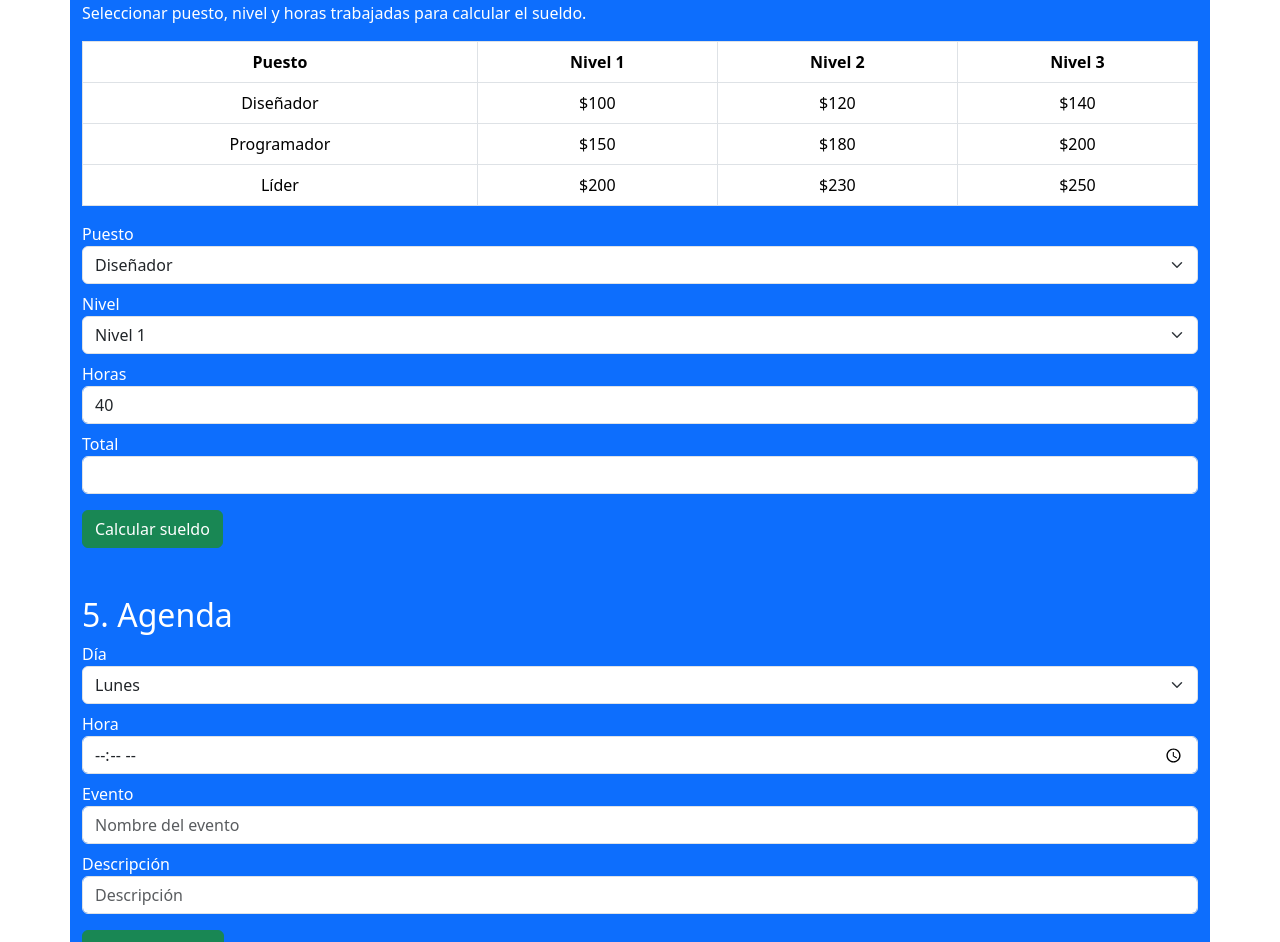
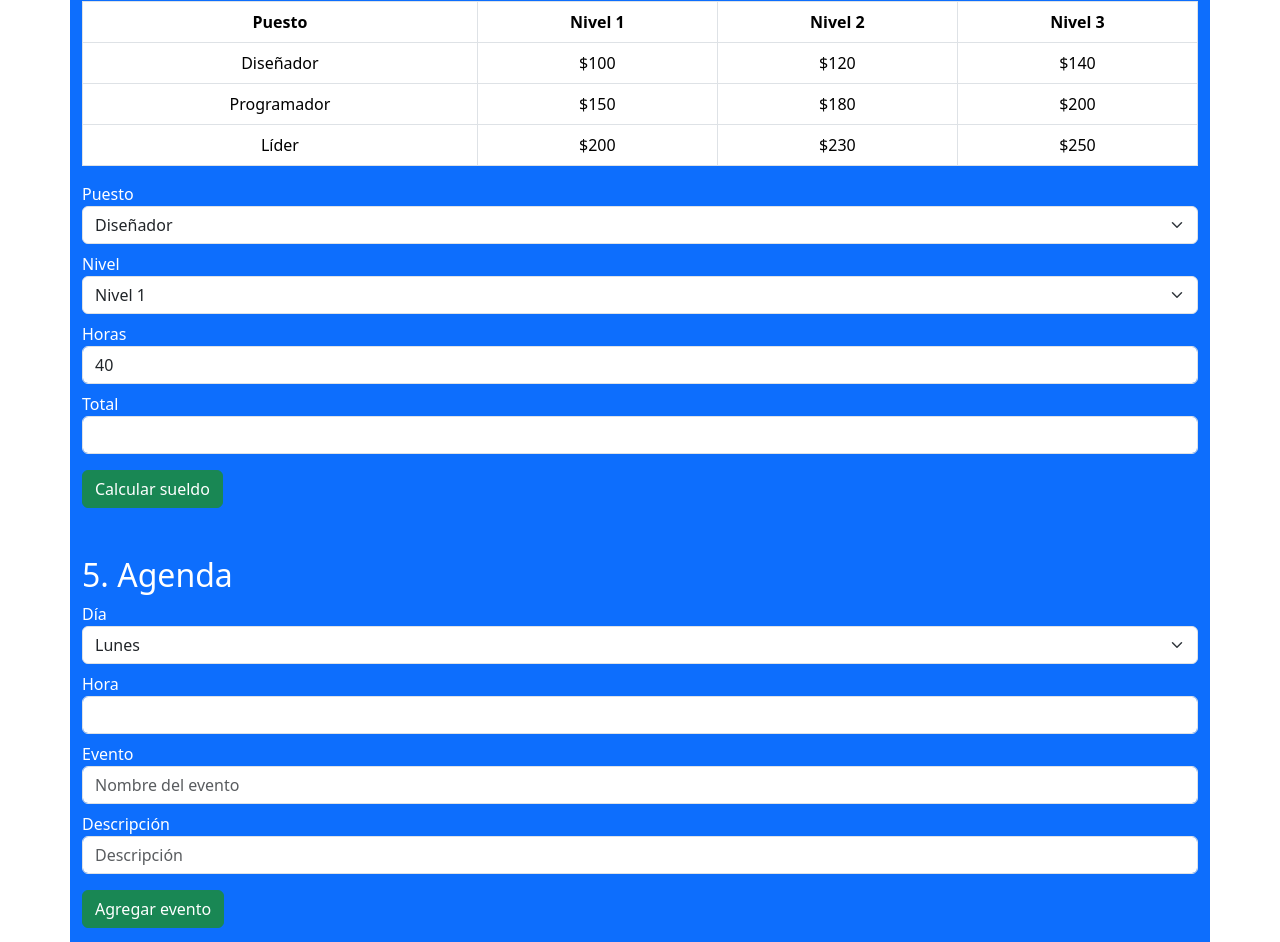
Before and after one commit to garnicasotelojessenia-commits/ejercicios_Bidimensionales, a plain HTML site: page index.html in a window 1280 px wide. Shown: the part 282-1224 px from the top of the page. Drawn offline with nearby package versions, Linux system fonts and the light colour scheme.

Commit message:
Update index.html

```diff
--- a/index.html
+++ b/index.html
@@ -25,16 +25,9 @@
 
 
         <!--E4-sueldos-->
-
         <section class="mb-5">
             <h2>4. Sueldo</h2>
-            <p>
-                Seleccionar puesto, nivel y horas trabajadas
-                para calcular el sueldo.
-            </p>
-
             <table class="table table-bordered text-center">
-
                 <thead>
                     <tr>
                         <th>Puesto</th>
@@ -50,7 +43,6 @@
                         <td>$120</td>
                         <td>$140</td>
                     </tr>
-
                     <tr>
                         <td>Programador</td>
                         <td>$150</td>
@@ -84,10 +76,10 @@
 
 
             <label>Horas</label>
-            <input type="number" id="horas" class="form-control mb-2" value="40">
+            <input type="text" id="horas" class="form-control mb-2" value="40">
 
             <label>Total</label>
-            <input type="text" id="total" class="form-control mb-3" readonly>
+            <input type="text" id="total" class="form-control mb-3" >
 
             <button class="btn btn-success"
                     onclick="calcularSueldo()">
@@ -112,7 +104,7 @@
             </select>
 
             <label>Hora</label>
-            <input type="time" id="hora" class="form-control mb-2">
+            <input type="text" id="hora" class="form-control mb-2">
             <label>Evento</label>
             <input type="text"  id="evento" class="form-control mb-2" placeholder="Nombre del evento">
             <label>Descripción</label>
```
